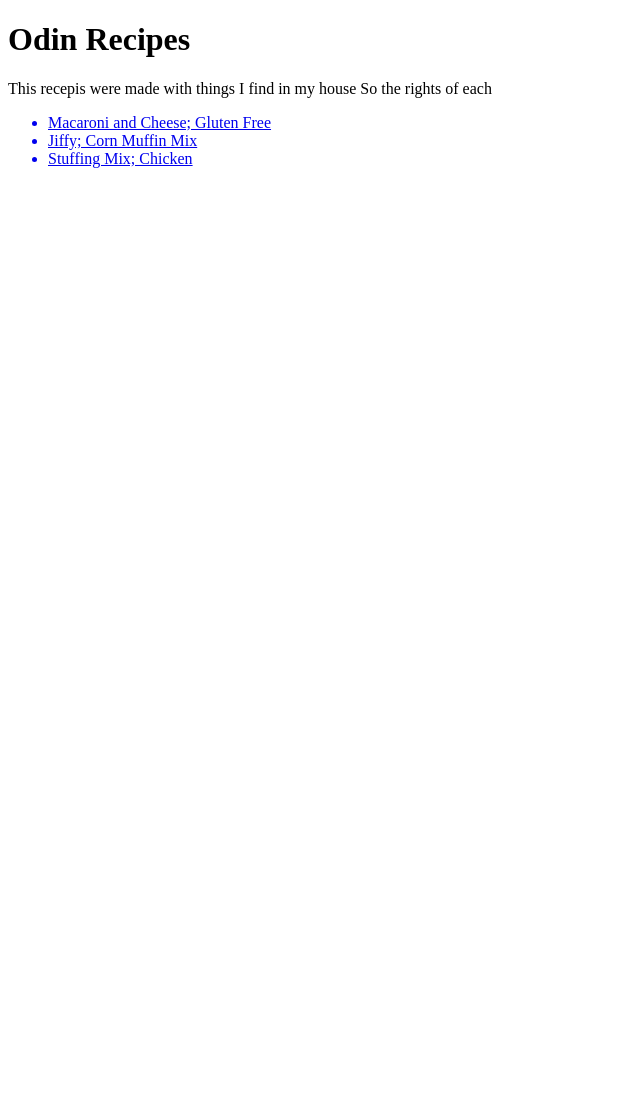
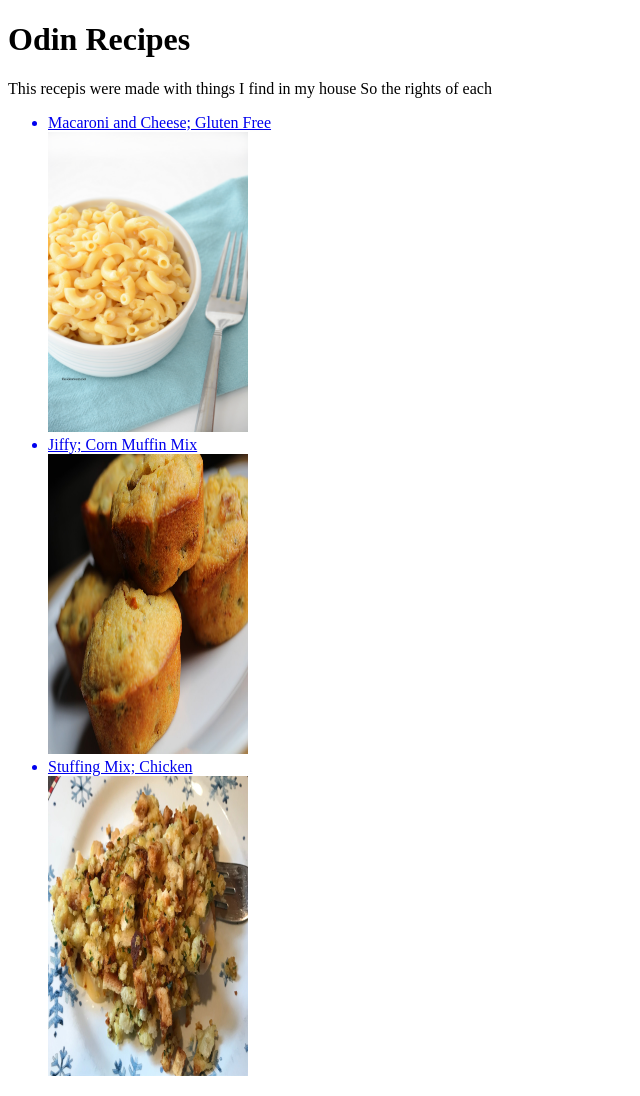
Before and after one commit to Ronova150/odin-recipes, a plain HTML site: page index.html in a window 1280 px wide. Shown: the whole page, without its empty margins (0-640 px from the left). Before the commit the page ends 800 px from the top, so only its background shows below. Drawn offline with Linux system fonts and the light colour scheme.

Commit message:
edit index.html

```diff
--- a/index.html
+++ b/index.html
@@ -14,8 +14,11 @@
 
         <ul>
            <a href="./recipes/mac-cheese.html"> <li>Macaroni and Cheese; Gluten Free</li> </a>
+                <img src="./img/mac_che.png" alt="Macaroni and Cheese. Gluten Free" height="300" width="200">
             <a href="./recipes/jiffy.html"><li>Jiffy; Corn Muffin Mix</li></a>
+                <img src="./img/jiffy.jpeg" alt="Corn muffin" height="300" width="200">
             <a href="./recipes/stuffing-chicken.html"> <li>Stuffing Mix; Chicken</li> </a>
+                <img src="./img/stu_mix.jpeg" alt="Stuff Top Stuffin" height="300" width="200">
         </ul>
 
 
```
